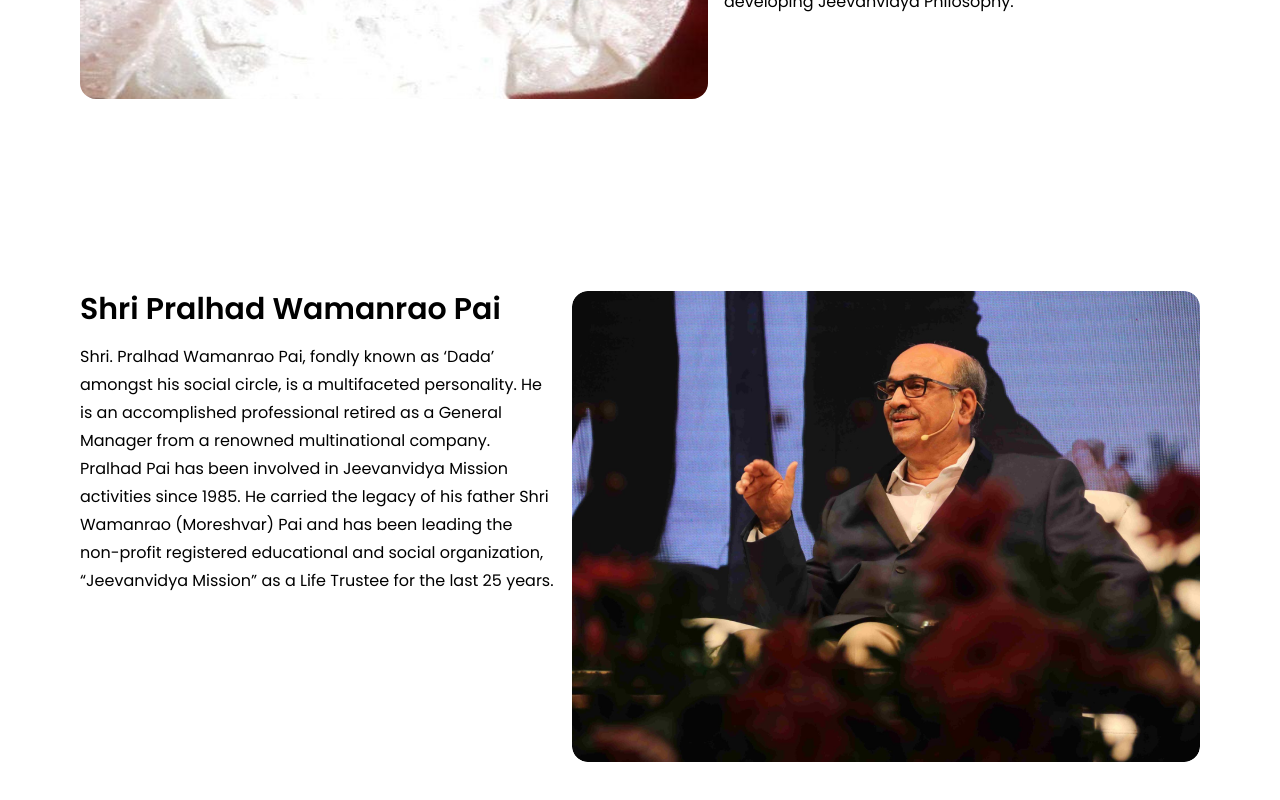
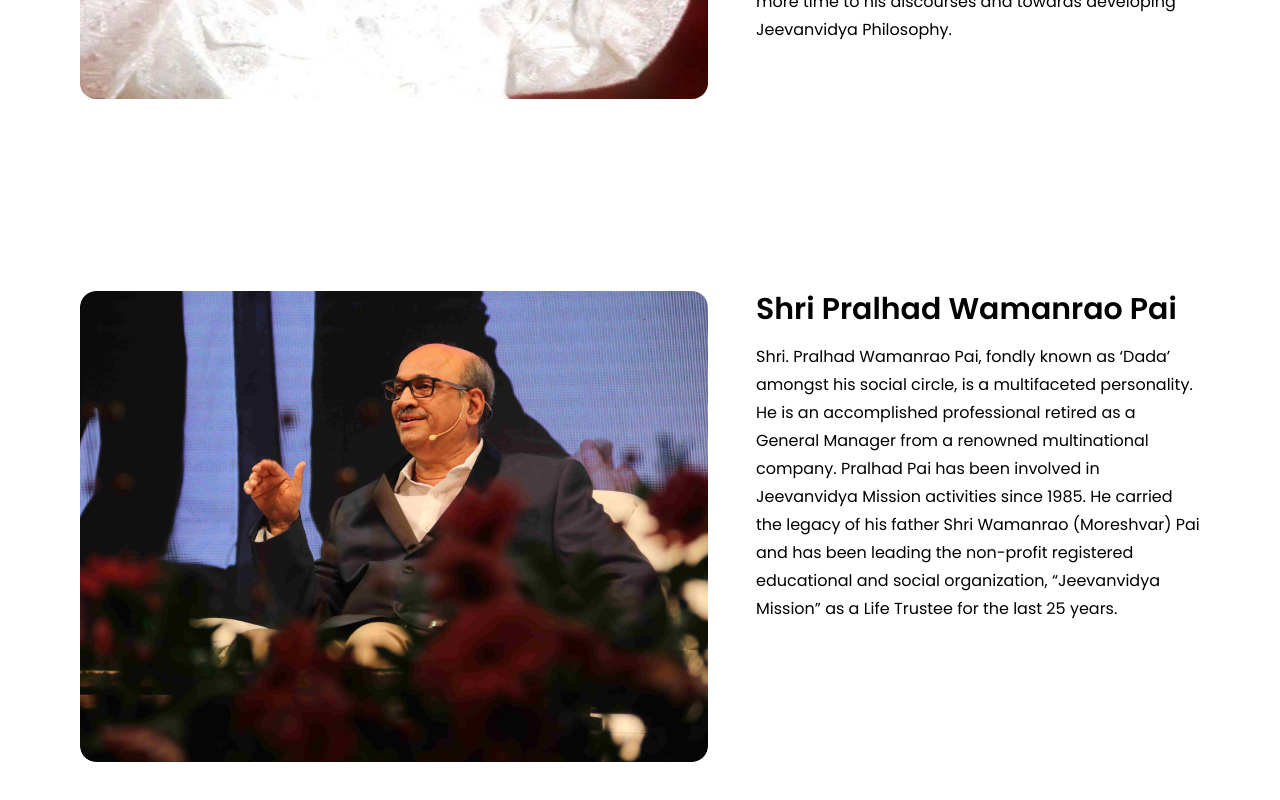
Before and after one commit to Lemon-Yellow-LLP/jeevanvidya, a React (Vite) app: page /about in a window 1280 px wide. Shown: the part 606-1406 px from the top of the page. Built offline with nearby package versions, Linux system fonts and the light colour scheme.

Commit message:
Fix bugs

```diff
--- a/src/components/ImageDetailContainer/index.jsx
+++ b/src/components/ImageDetailContainer/index.jsx
@@ -7,26 +7,23 @@ export default function ImageDetailContainer({
   description,
   imagePosition,
   className,
+  contentClassName,
   btnTitle,
   sectionImage,
 }) {
   return (
     <div
       className={cn(
-        'flex flex-col py-[40px] px-[16px] lg:p-[80px] md:flex-row md:justify-between gap-4 ',
+        'flex flex-col py-[40px] px-[16px] lg:p-[80px] lg:flex-row gap-4 md:gap-[48px]',
         { 'md:flex-row-reverse': imagePosition === 'right' },
         className,
       )}
     >
-      <div className='flex-shrink-0 max-w-[328px] max-h-[246px] sm:h-fit  md:w-auto lg:max-w-[628px] lg:max-h-[471px] overflow-hidden rounded-2xl'>
-        <img className='object-contain' src={image} alt='aboutImage' />
+      <div className='sm:h-fit overflow-hidden rounded-2xl'>
+        <img className='w-full object-cover' src={image} alt='aboutImage' />
       </div>
-      <div className='flex flex-col items-start max-w-[518px] gap-4'>
-        {sectionImage ? (
-          <div className=''>
-            <img src={sectionImage} alt='flowerImage' />
-          </div>
-        ) : null}
+      <div className={cn('flex-1 flex flex-col items-start gap-4', contentClassName)}>
+        {sectionImage ? <img src={sectionImage} alt='flowerImage' /> : null}
 
         <h2 className='text-3xl not-italic font-semibold'>{title}</h2>
         <p className='text-base not-italic font-normal leading-7'>{description}</p>
--- a/src/components/SectionTitleDescription/index.jsx
+++ b/src/components/SectionTitleDescription/index.jsx
@@ -11,7 +11,7 @@ export default function SectionTitleDescription({
   return (
     <div
       className={cn(
-        'flex flex-col gap-4 p-4 lg:p-8 mx-auto max-w-[1276px]',
+        'flex flex-col gap-4 p-4 lg:p-8 mx-auto',
         {
           'items-center text-center': align == 'center',
           'items-start text-left': align == 'start',
@@ -20,9 +20,11 @@ export default function SectionTitleDescription({
         className,
       )}
     >
-      <img src={image} className='w-fit' alt='sectionImage' />
-      <h1 className='text-3xl font-semibold text-foreground-1'>{title}</h1>
-      <p className='text-base font-normal leading-7 text-foreground-2'>{description}</p>
+      {image ? <img src={image} className='w-fit' alt='sectionImage' /> : null}
+      {title ? <h1 className='text-3xl font-semibold text-foreground-1'>{title}</h1> : null}
+      {description ? (
+        <p className='text-base font-normal leading-7 text-foreground-2'>{description}</p>
+      ) : null}
     </div>
   );
 }
```
